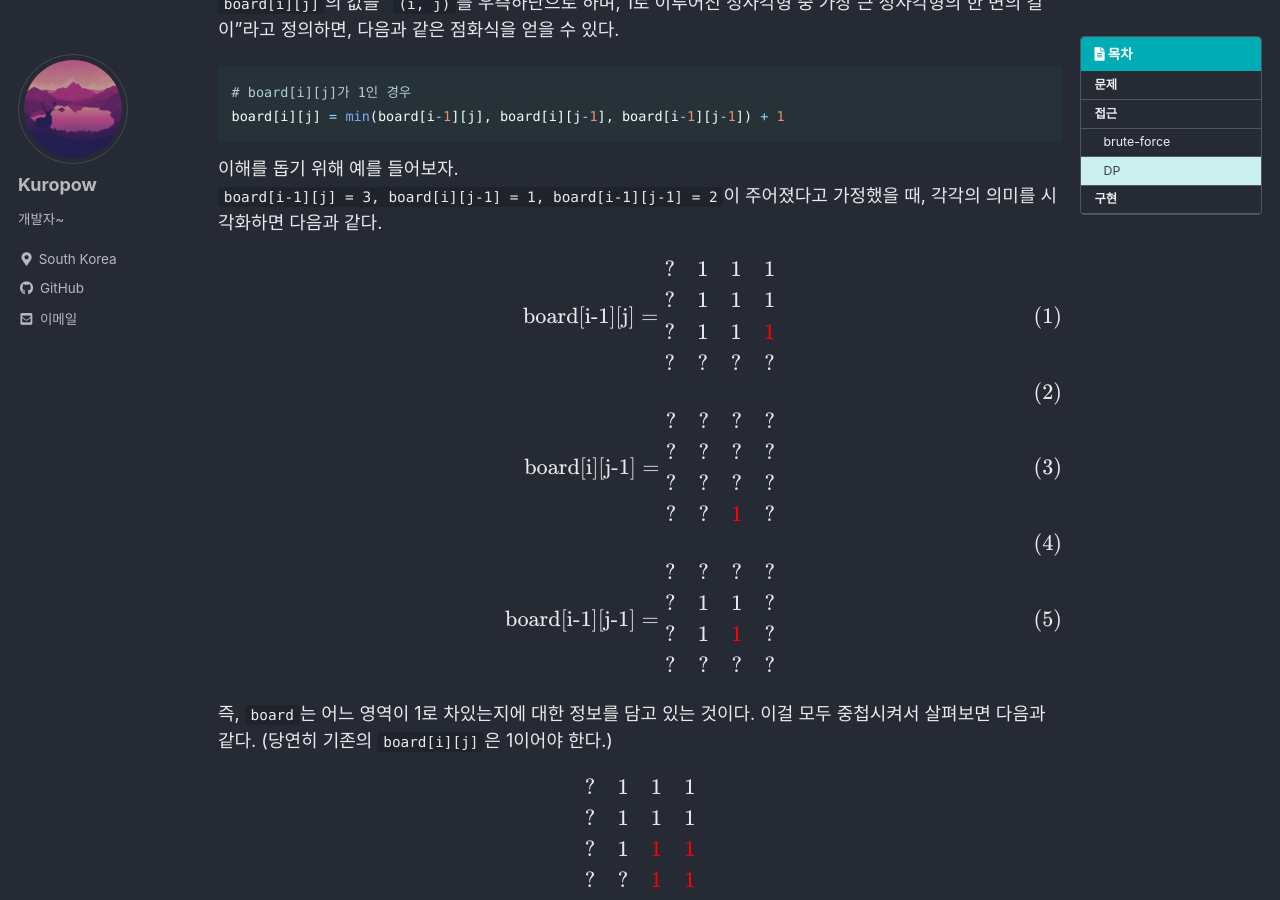
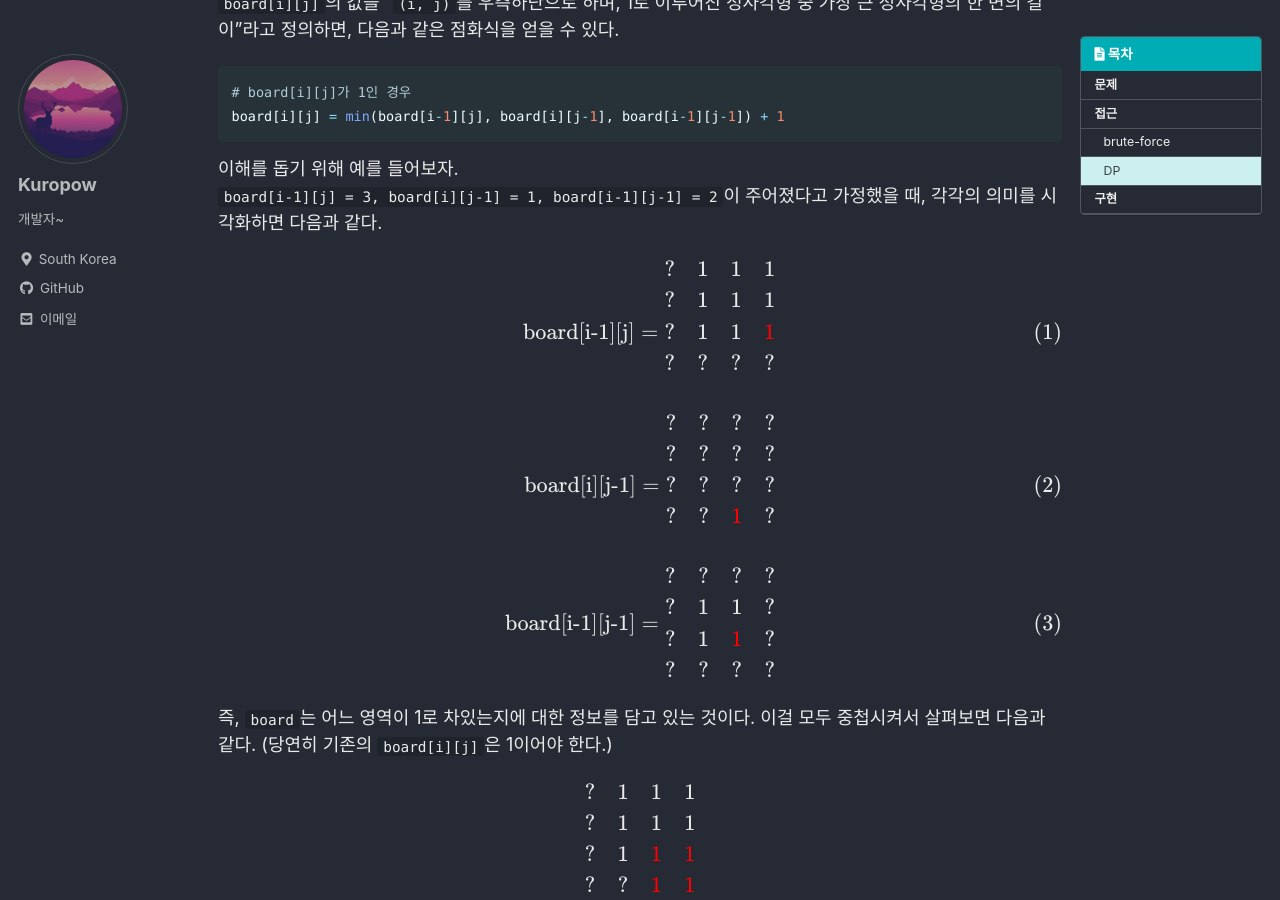
Before and after one commit to kuro11pow2/kuro11pow2.github.io, a Jekyll site: the page built from _posts/2021-07-20-1926.md, in a window 1280 px wide and 900 px high, scrolled down 1387 px. Built offline with Jekyll 4.4.1, drawn with Linux system fonts in a browser that asks for light colours; cached includes are drawn as plain includes; formulas are drawn with MathJax 3; comment, search, counter and statistics services are not loaded.

Commit message:
포스트 수정

```diff
--- a/_posts/2021-07-20-1926.md
+++ b/_posts/2021-07-20-1926.md
@@ -55,15 +55,15 @@ $$
 ? & 1 & 1 & 1\\
 ? & 1 & 1 & 1\\
 ? & 1 & 1 & \color{red}1\\
-? & ? & ? & ?\\
-\end{matrix} \\ \\
+? & ? & ? & ?\\ \\
+\end{matrix} \\
 \text{board[i][j-1]} =
 \begin{matrix}
 ? & ? & ? & ?\\
 ? & ? & ? & ?\\
 ? & ? & ? & ?\\
-? & ? & \color{red}1 & ?\\
-\end{matrix} \\ \\
+? & ? & \color{red}1 & ?\\ \\
+\end{matrix} \\
 \text{board[i-1][j-1]} =
 \begin{matrix}
 ? & ? & ? & ?\\
```
